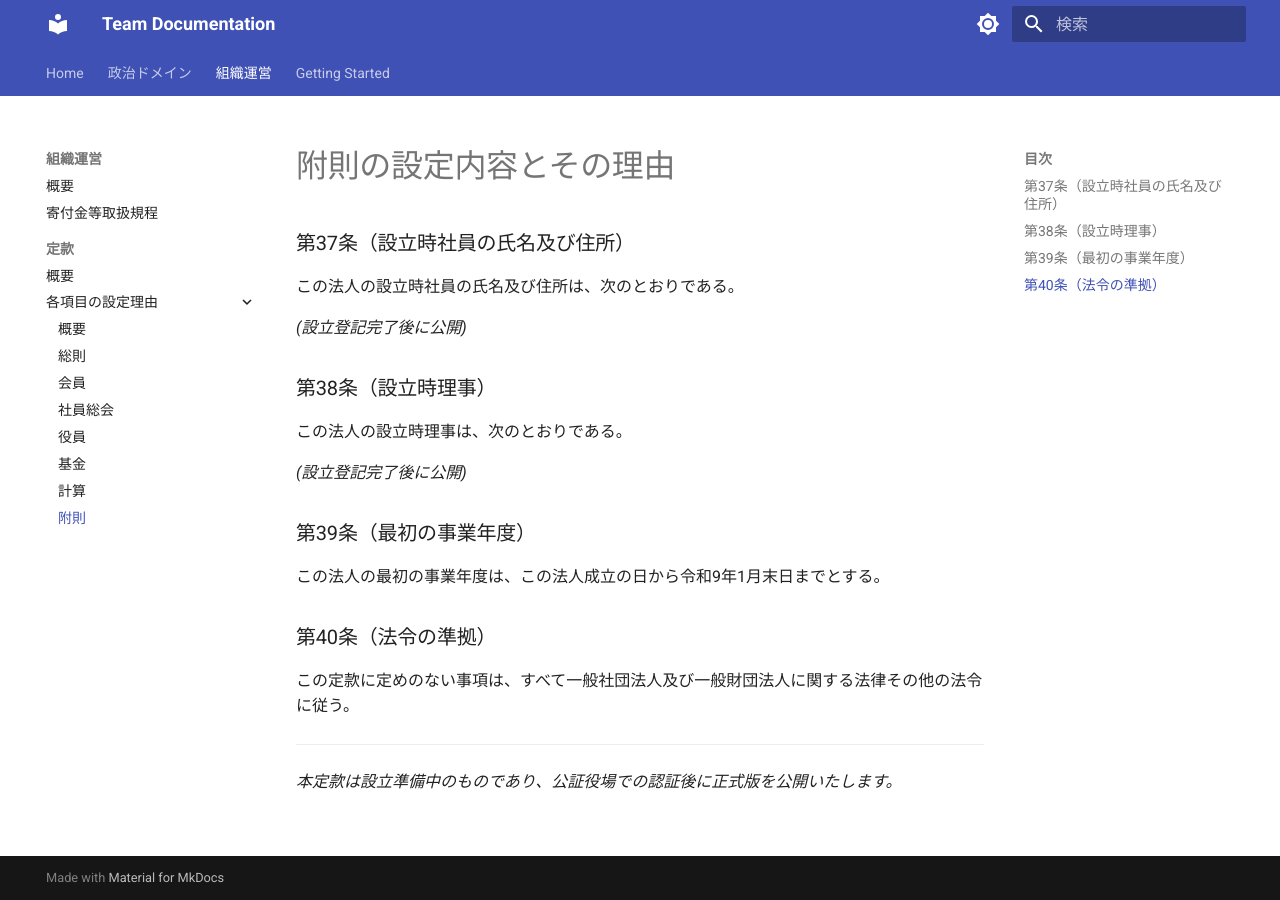
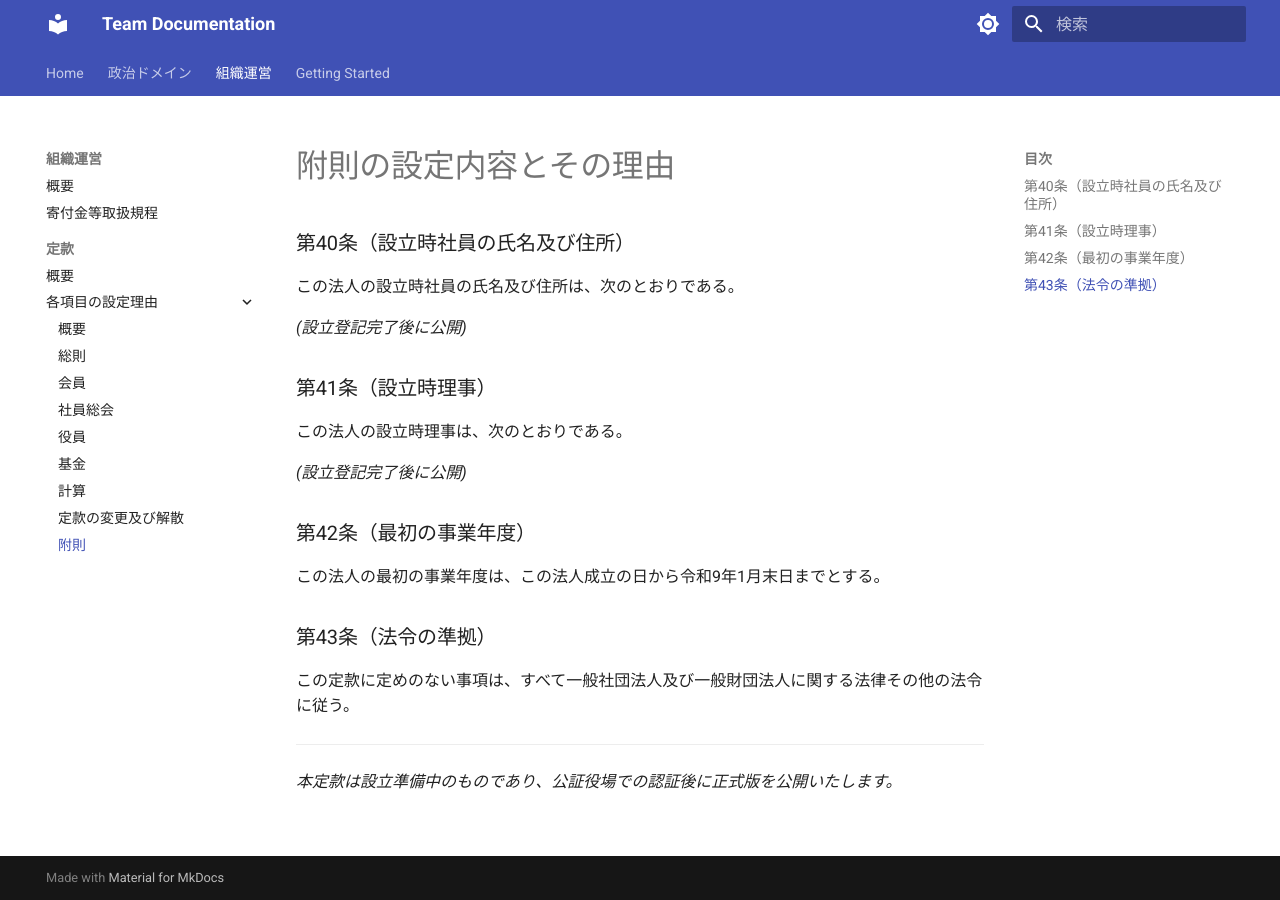
Before and after one commit to sage-base/corporation-docs, an MkDocs documentation site: the page built from docs/organization/articles-of-incorporation/rationale/supplementary-provisions.md, in a window 1280 px wide. Built offline with MkDocs 1.6.1 and Material for MkDocs 9.7.7, drawn with Linux system fonts in a browser that asks for light colours.

Commit message:
定款の変更及び解散の章（第37条〜第39条）を追加
- 定款の変更、解散、残余財産の帰属に関する規定を追加
- 附則の条文番号を第40条〜第43条に更新
- 残余財産の帰属先を公益法人等に限定（非営利型要件）

Co-Authored-By: Claude Opus 4.5 <noreply@anthropic.com>

```diff
--- a/docs/organization/articles-of-incorporation/rationale/supplementary-provisions.md
+++ b/docs/organization/articles-of-incorporation/rationale/supplementary-provisions.md
@@ -1,19 +1,19 @@
 # 附則の設定内容とその理由
 
-### 第37条（設立時社員の氏名及び住所）
+### 第40条（設立時社員の氏名及び住所）
 この法人の設立時社員の氏名及び住所は、次のとおりである。
 
 *(設立登記完了後に公開)*
 
-### 第38条（設立時理事）
+### 第41条（設立時理事）
 この法人の設立時理事は、次のとおりである。
 
 *(設立登記完了後に公開)*
 
-### 第39条（最初の事業年度）
+### 第42条（最初の事業年度）
 この法人の最初の事業年度は、この法人成立の日から令和9年1月末日までとする。
 
-### 第40条（法令の準拠）
+### 第43条（法令の準拠）
 この定款に定めのない事項は、すべて一般社団法人及び一般財団法人に関する法律その他の法令に従う。
 
 ---
--- a/mkdocs.yml
+++ b/mkdocs.yml
@@ -60,6 +60,7 @@ nav:
               - 役員: organization/articles-of-incorporation/rationale/officers.md
               - 基金: organization/articles-of-incorporation/rationale/fund.md
               - 計算: organization/articles-of-incorporation/rationale/accounting.md
+              - 定款の変更及び解散: organization/articles-of-incorporation/rationale/dissolution.md
               - 附則: organization/articles-of-incorporation/rationale/supplementary-provisions.md
   - Getting Started:
       - セットアップ: getting-started/setup.md
```
Also changed, not shown: docs/organization/articles-of-incorporation/rationale.md (+1 -0 lines), docs/organization/articles-of-incorporation/rationale/dissolution.md (added, +15 -0 lines).
